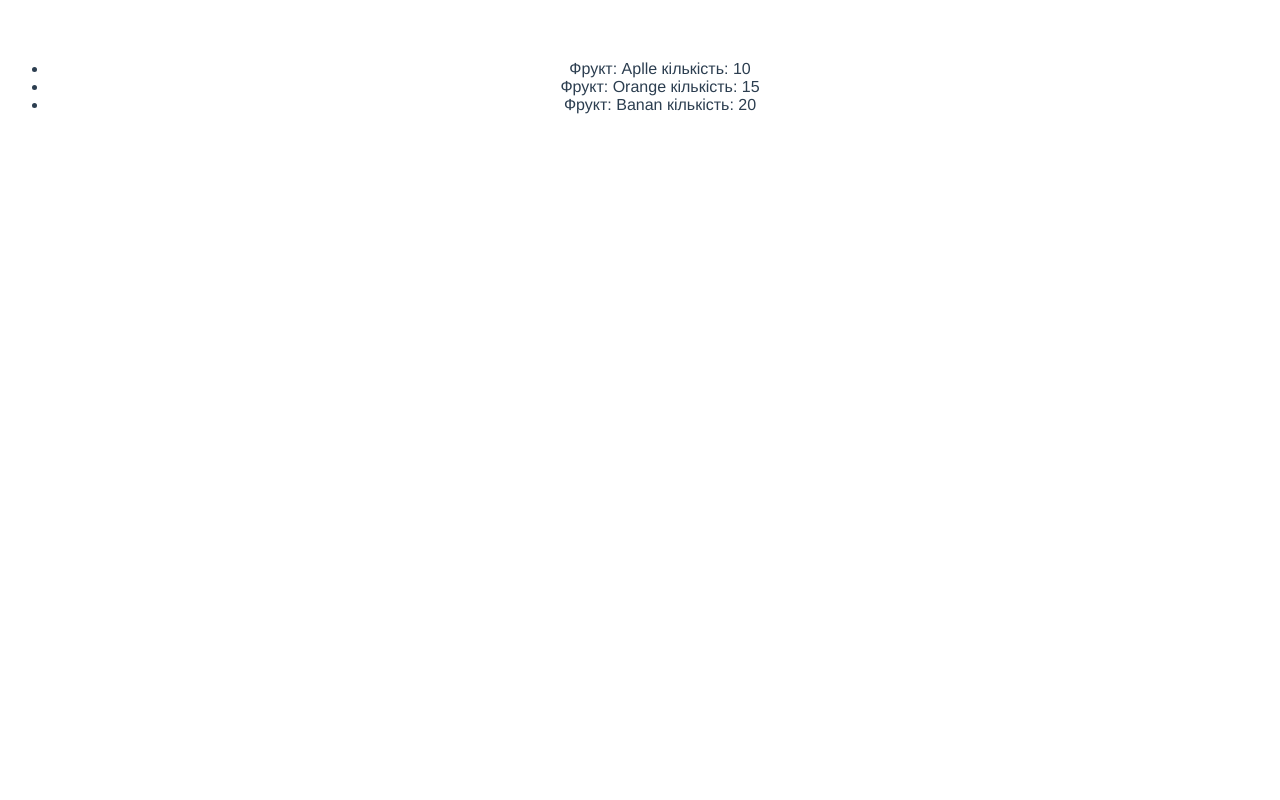
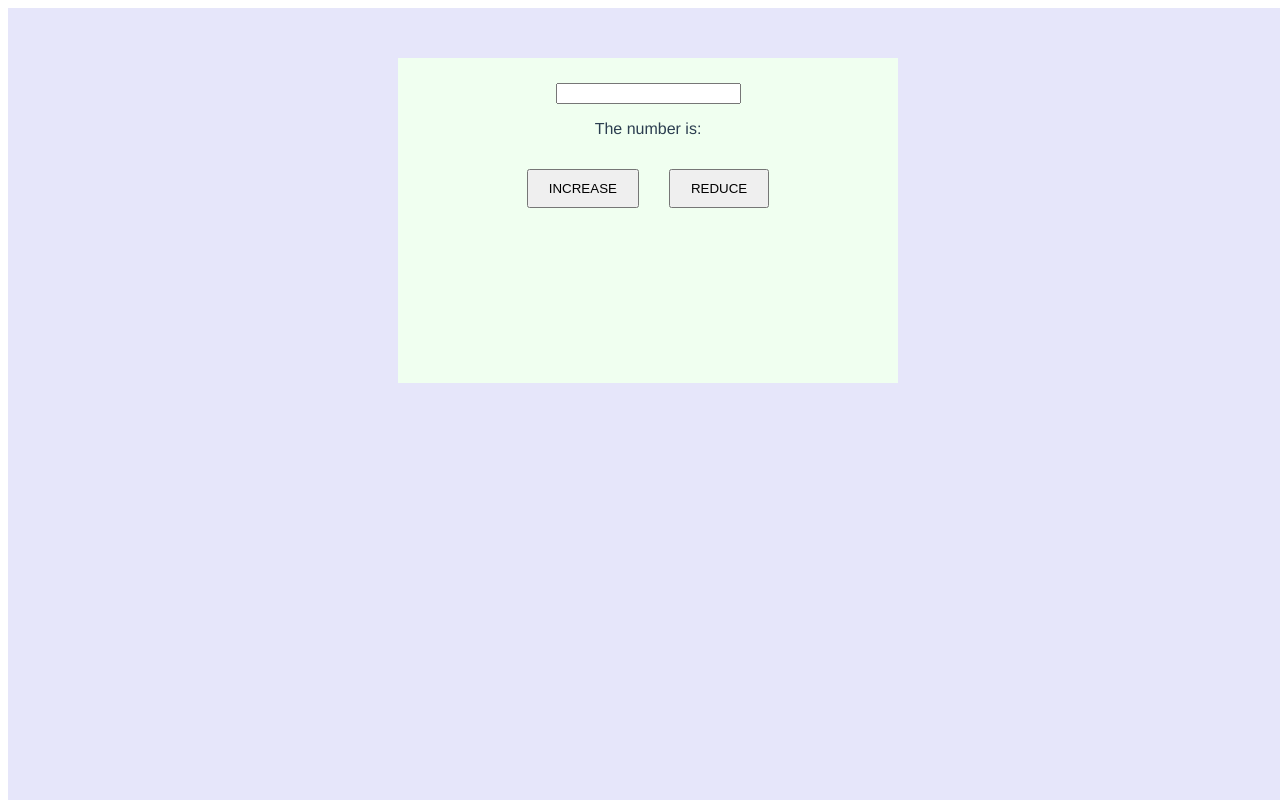
Before and after one commit to LorkaShashuk/vue-study, a Vue app: page / in a window 1280 px wide. Shown: the top 800 px of the page. Built offline with nearby package versions, Linux system fonts and the light colour scheme.

Commit message:
task is done

```diff
--- a/src/App.vue
+++ b/src/App.vue
@@ -1,17 +1,17 @@
 <template>
   <div id="app">
-    <ShoppingList />
+    <Task1 />
   </div>
 </template>
 
 <script>
-import ShoppingList from "./components/ShoppingList.vue";
+import Task1 from "./components/Task1.vue";
 
 export default {
   name: "App",
   components: {
-    ShoppingList
-  }
+    Task1,
+  },
 };
 </script>
 
@@ -22,6 +22,12 @@ export default {
   -moz-osx-font-smoothing: grayscale;
   text-align: center;
   color: #2c3e50;
-  margin-top: 60px;
+  display: flex;
+  flex-direction: column;
+  align-items: center;
+  justify-content: flex-start;
+  background-color: lavender;
+  width: 100vw;
+  height: 1200px;
 }
 </style>
--- a/src/components/ShoppingList.vue
+++ /dev/null
@@ -1,48 +0,0 @@
-<template>
-  <div class="shoppingList">
-    <ul>
-      <li
-        v-for="fructs in fruitsList "
-        :key="fructs.id"
-        v-on:click=" onClick"
-      >Фрукт: {{fructs.title}} кількість: {{fructs.caunt}}</li>
-    </ul>
-  </div>
-</template>
-
-
-
-<script>
-export default {
-  name: "Data",
-  data() {
-    return {
-      fruitsList: [
-        {
-          id: 0,
-          title: "Aplle",
-          caunt: 10
-        },
-        {
-          id: 1,
-          title: "Orange",
-          caunt: 15
-        },
-        {
-          id: 2,
-          title: "Banan",
-          caunt: 20
-        }
-      ]
-    };
-  },
-  methods: {
-    onClick: function(event) {
-      event.target.style.color = "red";
-    }
-  }
-};
-</script>
-
-<style lang="sass" scoped>
-</style>
--- /dev/null
+++ b/src/components/Task1.vue
@@ -0,0 +1,53 @@
+<template>
+  <div class="task1">
+    <input ref="input" type="number" @blur="changeData" />
+    <p>The number is: {{ text }}</p>
+    <button @click="increaseCount">increase</button>
+    <button @click="reduceCounte">reduce</button>
+  </div>
+</template>
+
+<script>
+export default {
+  name: "Data",
+  data() {
+    return {
+      text: "",
+    };
+  },
+  methods: {
+    increaseCount() {
+      this.text += 1;
+    },
+
+    reduceCounte() {
+      this.text -= 1;
+    },
+
+    changeData() {
+      this.text = +this.$refs.input.value;
+      this.$refs.input.value = "";
+    },
+  },
+};
+</script>
+
+<style lang="scss">
+* {
+  list-style: none;
+}
+.task1 {
+  width: 500px;
+  height: 300px;
+  margin: 50px 0;
+  padding-top: 25px;
+  background-color: honeydew;
+}
+
+button {
+  margin: 15px;
+  padding: 10px 20px;
+  text-transform: uppercase;
+  cursor: pointer;
+}
+</style>
```
